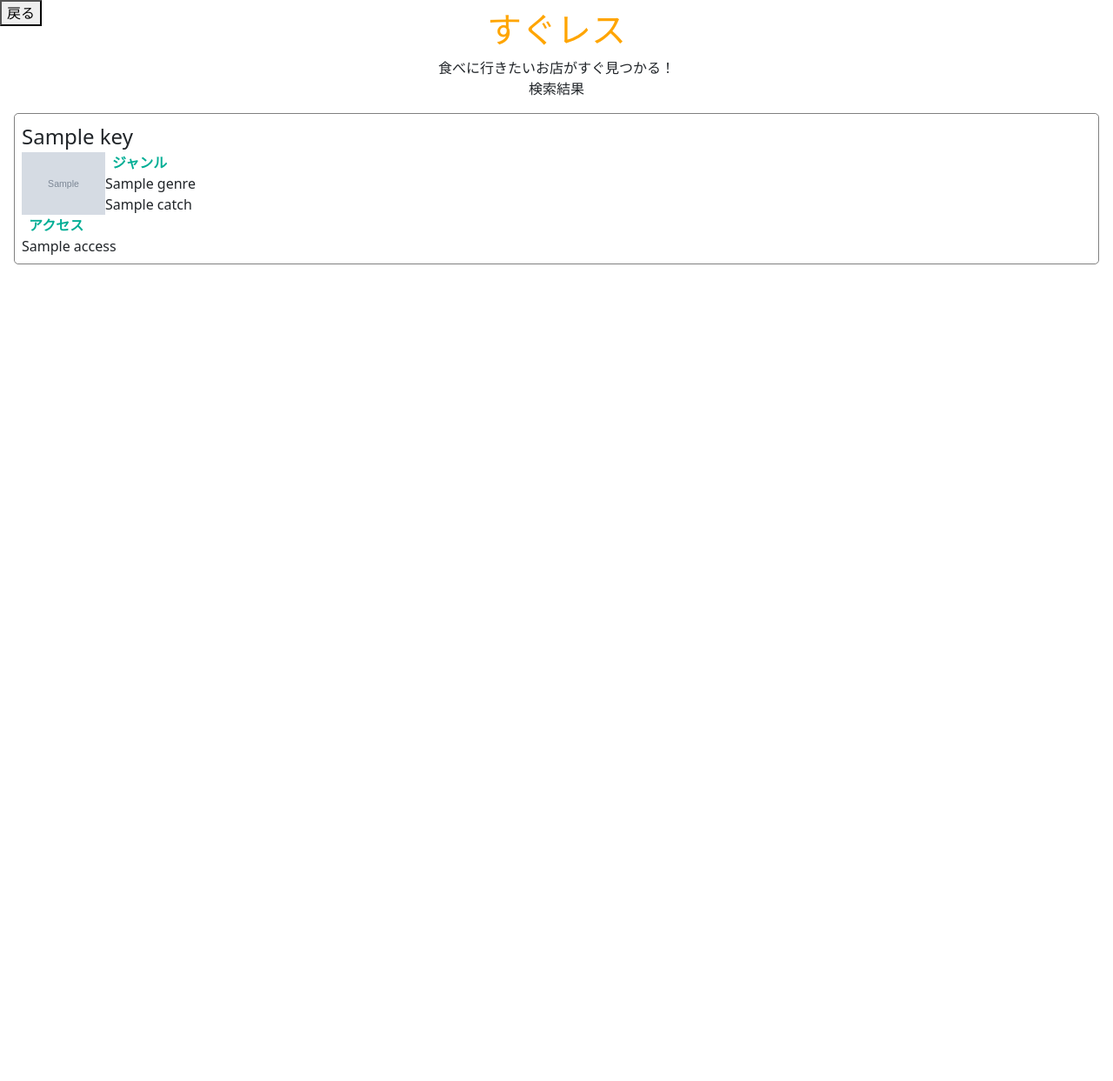
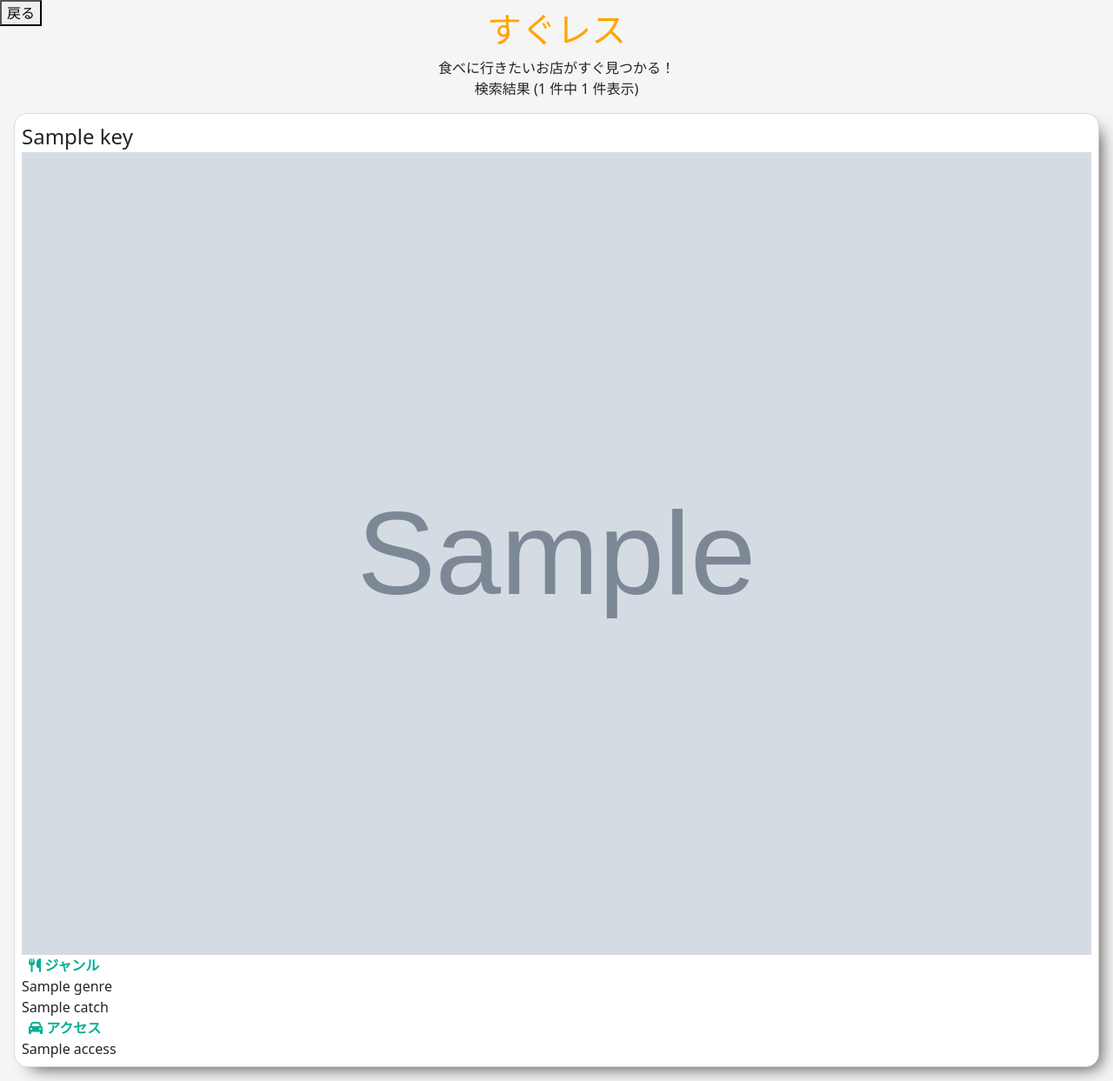
Before and after one commit to sayyyyyy/sugures, a Flask app: template application/templates/list.html in a window 1280 px wide. Shown: the whole page at 87% size. Before the commit the page ends 304 px from the top, so only its background shows below. Run offline with Flask 2, Linux system fonts and the light colour scheme; the template is opened without the code that fills it: most values are stand-ins (such as "Sample title", 1, 10 or a date in 2020); grey boxes marked "Sample" are stand-in pictures; some libraries are stand-ins or nearby versions.

Commit message:
css変更

```diff
--- a/application/application.py
+++ b/application/application.py
@@ -1,4 +1,5 @@
 from flask import Flask, render_template, request, redirect, jsonify
+from flask_paginate import Pagination, get_page_parameter
 from dotenv import load_dotenv
 import os
 import requests
@@ -17,14 +18,19 @@ def top():
     else:
         return render_template('top.html'),
 
-@app.route('/list/lat=<usr_lat>lng=<usr_lng>range=<usr_range>', methods=["GET", "POST"])
-def storelist(usr_lat, usr_lng, usr_range):
+@app.route('/list/lat=<usr_lat>lng=<usr_lng>range=<usr_range>start=<start>', methods=["GET", "POST"])
+def storelist(usr_lat, usr_lng, usr_range, start):
     if request.method == "GET":
         if (usr_lat and usr_lng and usr_range) == False:
             redirect("/top")
 
-        restaurant_list = getliststoredata(usr_lat, usr_lng, usr_range)
-        return render_template('list.html', restaurant_list=restaurant_list)
+        restaurant_list = getliststoredata(usr_lat, usr_lng, usr_range, start)
+
+        page = request.args.get(get_page_parameter(), type=int, default=1)
+        res = restaurant_list[(page - 1)*10: page*10]
+
+        pagination = Pagination(page=page, total=restaurant_list[1], per_page=10, css_framework='bootstrap')
+        return render_template('list.html', restaurant_list=restaurant_list[0], total_num=restaurant_list[1])
 
     # GET以外でのアクセスを排除
     else:
@@ -41,19 +47,21 @@ def storedetail(store_id):
         pass
 
 # 条件に基づく店舗データのリストを返す
-def getliststoredata(usr_lat, usr_lng, usr_range):
+def getliststoredata(usr_lat, usr_lng, usr_range, start):
     query = {
         'count': 100,
+        'start': start,
         'lat': usr_lat,
         'lng': usr_lng,
         'range': usr_range,
     }
 
     store_data = accessHotpepperAPI(query)
+    total_num = store_data[1]
 
     restaurant_list = {}
 
-    for restaurant in store_data:
+    for restaurant in store_data[0]:
         restaurant_list[restaurant['name']] = {
             'id': restaurant['id'],
             'name': restaurant['name'],
@@ -61,10 +69,10 @@ def getliststoredata(usr_lat, usr_lng, usr_range):
             'genre': restaurant['genre']['name'],
             'catch': restaurant['catch'],
             # 'logo': restaurant['logo_image']
-            'logo': restaurant['photo']['pc']['s']
+            'logo': restaurant['photo']['pc']['l']
     }
 
-    return restaurant_list
+    return restaurant_list, total_num
 
 # 指定された店舗の詳細を返す
 def getdetailstoredata(store_id):
@@ -77,7 +85,7 @@ def getdetailstoredata(store_id):
     store_data = accessHotpepperAPI(query)
     restaurant_data = {}
 
-    for restaurant in store_data:
+    for restaurant in store_data[0]:
         restaurant_data[restaurant['name']] = {
             'id': restaurant['name'],
             'name': restaurant['name'],
@@ -128,4 +136,4 @@ def accessHotpepperAPI(unique_query):
     if len(store_data) == 0:
         return 0
 
-    return store_data
+    return store_data, total_num
--- a/application/static/getdata.js
+++ b/application/static/getdata.js
@@ -11,7 +11,7 @@ function successCallback(position) {
     const usr_lat = position.coords.latitude;
     const usr_lng = position.coords.longitude;
     const usr_range = document.getElementById("search-distance").value;
-    transition_list(usr_lat, usr_lng, usr_range);
+    transition_list(usr_lat, usr_lng, usr_range, 1);
     loading('stop');
 }
 
@@ -19,8 +19,8 @@ function errorCallback(error) {
     alert(error);
 }
 
-function transition_list(lat, lng, range) {
-    const url = APPLICATION_URL + 'list/' + 'lat=' + lat + 'lng=' + lng + 'range=' + range;
+function transition_list(lat, lng, range, start) {
+    const url = APPLICATION_URL + 'list/' + 'lat=' + lat + 'lng=' + lng + 'range=' + range + 'start=' + start;
     window.location.href = url;
 }
 
--- a/application/static/list.css
+++ b/application/static/list.css
@@ -1,9 +1,12 @@
 .store-container {
-    border: solid 1px gray;
+    border: solid 1px #dcdcdc;
     margin: 1rem;
     padding: 0.5rem;
-    border-radius: 5px;
+    border-radius: 15px;
     cursor: pointer;
+    background-color: white;
+    -webkit-box-shadow: 10px 10px 20px -10px rgba(0, 0, 0, 0.8);
+    box-shadow: 10px 10px 20px -10px rgba(0, 0, 0, 0.8);
 }
 
 .search-res {
@@ -16,9 +19,7 @@
     font-size: 1.5rem;
     font-weight: 300;
 }
-.store-img {
-    width: 6rem;
-}
+
 
 .store-column {
     font-size: 1rem;
@@ -26,3 +27,17 @@
     color: #00AE95;
     margin-left: 0.5rem;
 }
+
+@media screen and (min-width:480px) {
+    /*　画面サイズが480pxからはここを読み込む　*/
+    .store-img {
+        width: 100%;
+    }
+}
+@media screen and (min-width:768px) and ( max-width:1024px) {
+    /*　画面サイズが768pxから1024pxまではここを読み込む　*/
+}
+@media screen and (min-width:1024px) {
+    /*　画面サイズが1024pxからはここを読み込む　*/
+
+}
--- a/application/static/style.css
+++ b/application/static/style.css
@@ -45,7 +45,7 @@
 }
 
 body {
-    background-color: #f8f4e6;
+    background-color: #f5f5f5;
 }
 
 .back-btn {
@@ -59,3 +59,14 @@ body {
     flex-direction: column;
     padding-top: 10px;
 }
+
+@media screen and (min-width:480px) {
+    /*　画面サイズが480pxからはここを読み込む　*/
+}
+@media screen and (min-width:768px) and ( max-width:1024px) {
+    /*　画面サイズが768pxから1024pxまではここを読み込む　*/
+}
+@media screen and (min-width:1024px) {
+    /*　画面サイズが1024pxからはここを読み込む　*/
+
+}
--- a/application/templates/base.html
+++ b/application/templates/base.html
@@ -4,10 +4,12 @@
     <meta charset="UTF-8">
     <meta http-equiv="X-UA-Compatible" content="IE=edge">
     <meta name="viewport" content="width=device-width, initial-scale=1.0">
+    <!-- CSS only -->
+    <link href="https://cdn.jsdelivr.net/npm/bootstrap@5.0.2/dist/css/bootstrap.min.css" rel="stylesheet" integrity="sha384-EVSTQN3/azprG1Anm3QDgpJLIm9Nao0Yz1ztcQTwFspd3yD65VohhpuuCOmLASjC" crossorigin="anonymous">
     <link href="{{ url_for('static', filename='style.css') }}" rel="stylesheet"></style>
     {% block file %}<!--読み込むファイル-->{% endblock %}
     <link rel="shortcut icon" href="{{ url_for('static', filename='images/favicon.ico') }}">
-    <link href="https://cdn.jsdelivr.net/npm/bootstrap@5.0.2/dist/css/bootstrap.min.css" rel="stylesheet" integrity="sha384-EVSTQN3/azprG1Anm3QDgpJLIm9Nao0Yz1ztcQTwFspd3yD65VohhpuuCOmLASjC" crossorigin="anonymous">
+    <script src="https://kit.fontawesome.com/538ad9b229.js" crossorigin="anonymous"></script>
     <script type="text/javascript" src="{{ url_for('static', filename='getdata.js') }}"></script>
     <script src="https://code.jquery.com/jquery-3.6.0.js" integrity="sha256-H+K7U5CnXl1h5ywQfKtSj8PCmoN9aaq30gDh27Xc0jk=" crossorigin="anonymous"></script>
     <title>すぐレス : {% block title %}<!--ページタイトル-->{% endblock %}</title>
--- a/application/templates/list.html
+++ b/application/templates/list.html
@@ -17,7 +17,14 @@
     <!-- リスト全体 -->
     <div class="result-container">
         <div class="result-header">
-            <span class="search-res">検索結果</span>
+            <span class="search-res">検索結果 ({{ total_num }} 件中
+                {% if total_num >= 10 %}
+                    10
+                {% else %}
+                    {{ total_num }}
+                {% endif %}
+                件表示)
+            </span>
         </div>
 
         <!-- 要素一つ -->
@@ -25,19 +32,21 @@
             {% for key in restaurant_list %}
             <div id="{{ restaurant_list[key]['id'] }}" class="store-container" onclick="transition_detail('{{ restaurant_list[key]['id'] }}')">
                 <span class="store-name">{{ restaurant_list[key]['name'] }}</span>
-                <div class="flex">
-                    <div class="store-left">
-                        <img class="store-img" src ="{{ restaurant_list[key]['logo'] }}" alt="店舗イメージ">
-                    </div>
-                    <div class="store-right">
-                        <div class="store-genre">
-                            <span class="store-column">ジャンル</span><br>
-                            <span class="store-main-genre">{{ restaurant_list[key]['genre'] }}</span><br>
-                            <span class="store-genre-catch">{{ restaurant_list[key]['catch'] }}</span>
+                <div class="store-center">
+                    <img class="store-img" src ="{{ restaurant_list[key]['logo'] }}" alt="店舗イメージ">
+                    <div class="store-genre">
+                        <div class="store-column">
+                            <i class="fa-solid fa-utensils"></i>
+                            <span class="store-column-lbl">ジャンル</span>
                         </div>
+                        <span class="store-main-genre">{{ restaurant_list[key]['genre'] }}</span><br>
+                        <span class="store-genre-catch">{{ restaurant_list[key]['catch'] }}</span>
                     </div>
                 </div>
-                <span class="store-column">アクセス</span><br>
+                <div class="store-column">
+                    <i class="fa-solid fa-car"></i>
+                    <span class="store-column-lbl">アクセス</span>
+                </div>
                 <span class="store-access">{{ restaurant_list[key]['access'] }}</span>
             </div>
             {% endfor %}
@@ -45,7 +54,6 @@
 
         <!-- ページング -->
         <div class="result-footer">
-
         </div>
     </div>
 </div>
```
